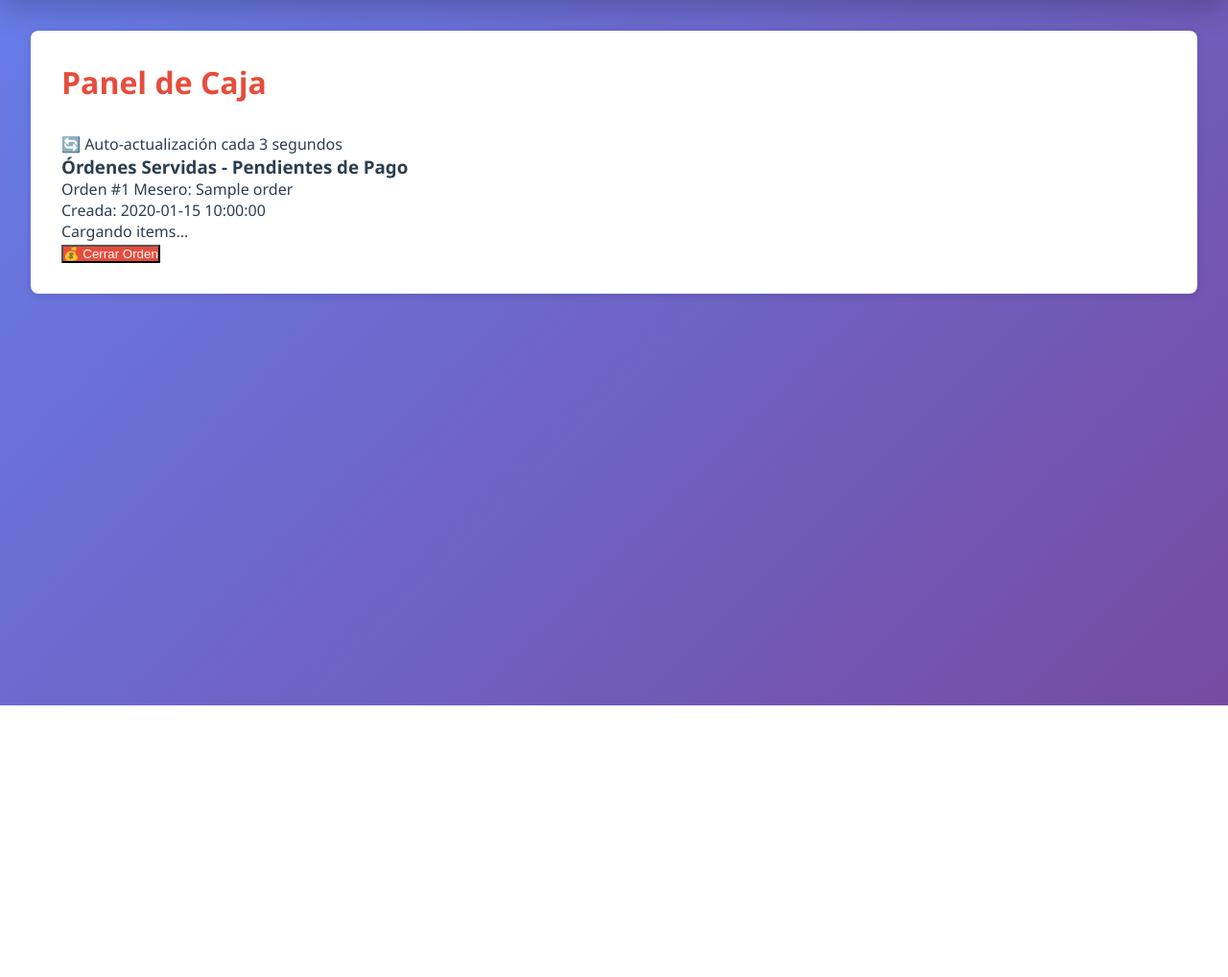
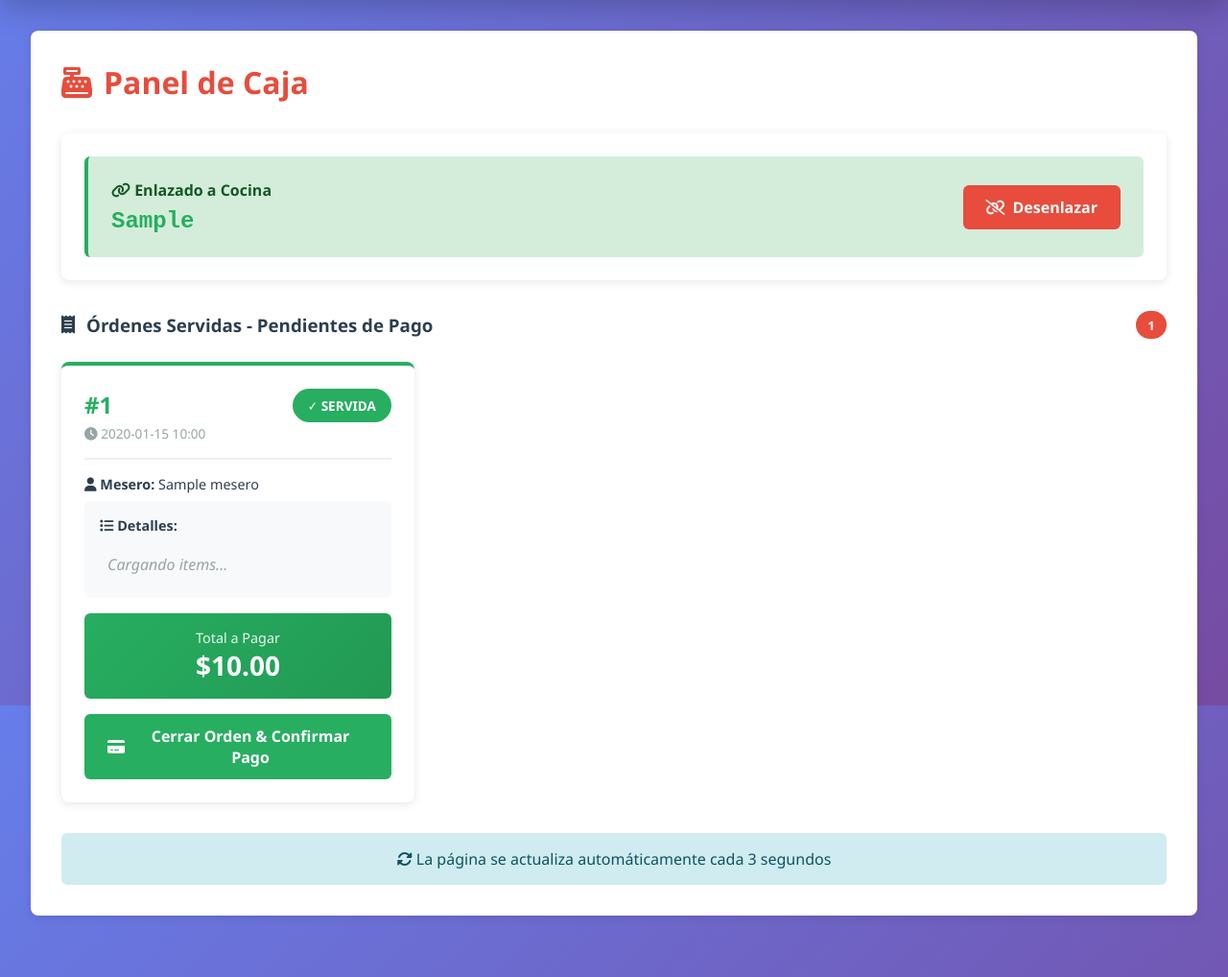
Before and after one commit to JosePluz/pasemeplis, a Flask app: template templates/caja.html in a window 1280 px wide. Shown: the part 65-1083 px from the top of the page at 96% size. Before the commit the page ends 800 px from the top, so only its background shows below. Run offline with Flask 3, Linux system fonts and the light colour scheme; data comes from the database, SQL or seed files in the repository; the template is opened without the code that fills it: most values are stand-ins (such as "Sample title", 1, 10 or a date in 2020); data that the repository does not hold is empty.

Commit message:
Update caja.html

```diff
--- a/templates/caja.html
+++ b/templates/caja.html
@@ -1,91 +1,169 @@
 {% extends "base.html" %}
 
-{% block title %}Panel Caja - Taquería Web Lite{% endblock %}
+{% block title %}Panel Caja - Taquería Pro{% endblock %}
 
 {% block content %}
 <div class="dashboard">
-    <h2>Panel de Caja</h2>
+    <h2>
+        <i class="fas fa-cash-register"></i> Panel de Caja
+    </h2>
 
-    <div class="refresh-info">
-        <p>🔄 Auto-actualización cada 3 segundos</p>
+    <!-- Sección de Enlace con Cocina -->
+    <div class="card" style="margin-bottom: 2rem;">
+        {% if codigo_actual %}
+            <div style="background: #d4edda; padding: 1.5rem; border-radius: 6px; border-left: 4px solid #27ae60;">
+                <div style="display: flex; justify-content: space-between; align-items: center; flex-wrap: wrap; gap: 1rem;">
+                    <div>
+                        <p style="color: #155724; margin: 0; font-weight: 600;">
+                            <i class="fas fa-link"></i> Enlazado a Cocina
+                        </p>
+                        <p style="font-size: 1.5rem; font-weight: 900; color: #27ae60; margin: 0.5rem 0 0 0; font-family: 'Courier New', monospace;">
+                            {{ codigo_actual }}
+                        </p>
+                    </div>
+                    <button onclick="desenlazarCajaCocina()" class="btn btn-danger">
+                        <i class="fas fa-unlink"></i> Desenlazar
+                    </button>
+                </div>
+            </div>
+        {% else %}
+            <div style="background: #fff3cd; padding: 1.5rem; border-radius: 6px; border-left: 4px solid #f39c12;">
+                <p style="color: #856404; margin: 0 0 1rem 0; font-weight: 600;">
+                    <i class="fas fa-exclamation-triangle"></i> No enlazado a cocina
+                </p>
+                <p style="color: #856404; margin: 0 0 1rem 0; font-size: 0.95rem;">
+                    Ingresa el código de 6 caracteres para ver órdenes servidas
+                </p>
+                <div style="display: flex; gap: 0.75rem;">
+                    <input
+                        type="text"
+                        id="codigoCocina"
+                        placeholder="Ej: ABC123"
+                        maxlength="6"
+                        class="form-group"
+                        style="flex: 1; margin: 0; text-transform: uppercase;"
+                        onkeypress="if(event.key==='Enter') enlazarCajaCocina()"
+                    >
+                    <button onclick="enlazarCajaCocina()" class="btn btn-success">
+                        <i class="fas fa-link"></i> Enlazar
+                    </button>
+                </div>
+            </div>
+        {% endif %}
     </div>
 
-    <div id="ordenes-servidas" class="orders-section">
-        <h3>Órdenes Servidas - Pendientes de Pago</h3>
+    <!-- Órdenes Servidas -->
+    {% if codigo_actual %}
+        <div>
+            <h3 style="color: #2c3e50; margin-bottom: 1.5rem; display: flex; align-items: center; gap: 0.75rem;">
+                <i class="fas fa-receipt"></i>
+                Órdenes Servidas - Pendientes de Pago
+                <span class="badge" style="background: #e74c3c; color: white; margin-left: auto;">
+                    {{ ordenes|length }}
+                </span>
+            </h3>
 
-        <div class="orders-grid" id="ordersContainer">
-            {% if orders %}
-                {% for order in orders %}
-                <div class="order-card" data-order-id="{{ order.id }}">
-                    <div class="order-header">
-                        <span class="order-number">Orden #{{ order.id }}</span>
-                        <span class="order-mesero">Mesero: {{ order.mesero_name }}</span>
+            {% if ordenes %}
+                <div class="grid">
+                    {% for orden in ordenes %}
+                        <div class="card" style="border-top: 4px solid #27ae60;">
+                            <!-- Header -->
+                            <div style="display: flex; justify-content: space-between; align-items: start; margin-bottom: 1rem; padding-bottom: 1rem; border-bottom: 2px solid #ecf0f1;">
+                                <div>
+                                    <p style="font-weight: 900; font-size: 1.5rem; color: #27ae60; margin: 0;">
+                                        #{{ orden.id }}
+                                    </p>
+                                    <p style="color: #95a5a6; margin: 0.25rem 0 0 0; font-size: 0.85rem;">
+                                        <i class="fas fa-clock"></i> {{ orden.created_at[:16] }}
+                                    </p>
                                 </div>
-                    <div class="order-body">
-                        <p>Creada: {{ order.created_at }}</p>
-                        <div class="order-items" id="items-{{ order.id }}">
-                            <p>Cargando items...</p>
+                                <span style="background: #27ae60; color: white; padding: 0.5rem 1rem; border-radius: 20px; font-weight: 600; font-size: 0.85rem;">
+                                    ✓ SERVIDA
+                                </span>
                             </div>
+
+                            <!-- Info -->
+                            <p style="color: #2c3e50; margin: 0 0 0.5rem 0; font-size: 0.9rem;">
+                                <i class="fas fa-user"></i>
+                                <strong>Mesero:</strong> {{ orden.mesero or 'Sin asignar' }}
+                            </p>
+
+                            <!-- Items -->
+                            <div style="background: #f8f9fa; padding: 1rem; border-radius: 6px; margin-bottom: 1rem; max-height: 250px; overflow-y: auto;">
+                                <p style="color: #2c3e50; font-weight: 600; margin: 0 0 0.75rem 0; font-size: 0.9rem;">
+                                    <i class="fas fa-list"></i> Detalles:
+                                </p>
+                                <ul id="items-{{ orden.id }}" style="list-style: none; padding: 0; margin: 0;">
+                                    <li style="color: #95a5a6; font-style: italic; padding: 0.5rem;">
+                                        Cargando items...
+                                    </li>
+                                </ul>
                             </div>
-                    <div class="order-actions">
-                        <button onclick="cerrarOrden({{ order.id }})" class="btn-primary">💰 Cerrar Orden</button>
+
+                            <!-- Total -->
+                            {% if orden.total %}
+                                <div style="padding: 1rem; background: linear-gradient(135deg, #27ae60, #229954); color: white; border-radius: 6px; margin-bottom: 1rem; text-align: center;">
+                                    <p style="margin: 0; font-size: 0.9rem; opacity: 0.9;">Total a Pagar</p>
+                                    <p style="font-size: 1.75rem; font-weight: 900; margin: 0;">
+                                        ${{ "%.2f"|format(orden.total) }}
+                                    </p>
                                 </div>
+                            {% endif %}
+
+                            <!-- Botón Cerrar -->
+                            <button onclick="cerrarOrden({{ orden.id }})" class="btn btn-success btn-block" style="width: 100%;">
+                                <i class="fas fa-credit-card"></i> Cerrar Orden & Confirmar Pago
+                            </button>
                         </div>
                     {% endfor %}
+                </div>
+
+                <!-- Auto-refresh info -->
+                <div style="text-align: center; margin-top: 2rem; padding: 1rem; background: #d1ecf1; border-radius: 6px; color: #0c5460;">
+                    <i class="fas fa-sync-alt"></i> La página se actualiza automáticamente cada 3 segundos
+                </div>
             {% else %}
-                <p class="empty-state">No hay órdenes servidas pendientes de pago</p>
+                <div style="text-align: center; padding: 4rem 2rem; background: linear-gradient(135deg, #f8f9fa, #ecf0f1); border-radius: 6px; border: 2px dashed #bdc3c7;">
+                    <i class="fas fa-inbox" style="font-size: 4rem; color: #bdc3c7; margin-bottom: 1rem;"></i>
+                    <p style="color: #2c3e50; margin: 0; font-weight: 700; font-size: 1.1rem;">
+                        ✓ Sin órdenes pendientes de pago
+                    </p>
+                    <p style="color: #95a5a6; margin: 0.5rem 0 0 0; font-size: 0.9rem;">
+                        Todas las órdenes fueron cerradas
+                    </p>
+                </div>
             {% endif %}
         </div>
+    {% else %}
+        <div style="text-align: center; padding: 3rem 2rem; background: #f8f9fa; border-radius: 6px;">
+            <i class="fas fa-lock" style="font-size: 3rem; color: #bdc3c7; margin-bottom: 1rem;"></i>
+            <p style="color: #95a5a6; margin: 0; font-weight: 600;">Enlázate a una cocina para ver órdenes</p>
         </div>
+    {% endif %}
 </div>
+
 {% endblock %}
 
 {% block scripts %}
 <script>
-function cargarItems(orderId) {
-    fetch(`/caja/orden/${orderId}`)
-    .then(r => r.json())
-    .then(items => {
-        const container = document.getElementById(`items-${orderId}`);
-        if (items.length === 0) {
-            container.innerHTML = '<p>Sin items</p>';
-            return;
+// Auto-refresh cada 3 segundos
+setInterval(() => {
+    document.querySelectorAll('[id^="items-"]').forEach(el => {
+        const orderId = el.id.split('-')[1];
+        if (orderId) {
+            cargarItems(orderId);
         }
+    });
+}, 3000);
 
-        let html = '<ul class="items-list">';
-        items.forEach(item => {
-            html += `<li><strong>${item.cantidad}x ${item.producto}</strong>`;
-            if (item.notas) html += ` - <em>${item.notas}</em>`;
-            html += '</li>';
-        });
-        html += '</ul>';
-        container.innerHTML = html;
-    })
-    .catch(err => console.error('Error cargando items:', err));
+// Cargar al abrir
+document.addEventListener('DOMContentLoaded', () => {
+    document.querySelectorAll('[id^="items-"]').forEach(el => {
+        const orderId = el.id.split('-')[1];
+        if (orderId) {
+            cargarItems(orderId);
         }
-
-function cerrarOrden(orderId) {
-    if (!confirm('¿Cerrar orden y confirmar pago?')) return;
-
-    fetch(`/caja/cerrar/${orderId}`, {
-        method: 'POST'
-    })
-    .then(r => r.json())
-    .then(() => location.reload())
-    .catch(err => alert('Error al cerrar orden'));
-}
-
-// Cargar items de todas las órdenes al inicio
-document.addEventListener('DOMContentLoaded', function() {
-    document.querySelectorAll('.order-card').forEach(card => {
-        const orderId = card.dataset.orderId;
-        cargarItems(orderId);
     });
 });
-
-// Auto-refresh cada 3 segundos
-setInterval(() => {
-    location.reload();
-}, 3000);
 </script>
 {% endblock %}
```
Lines whose indentation alone changed are shown as unchanged.
